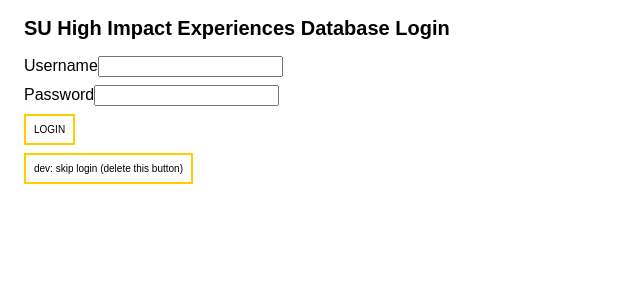
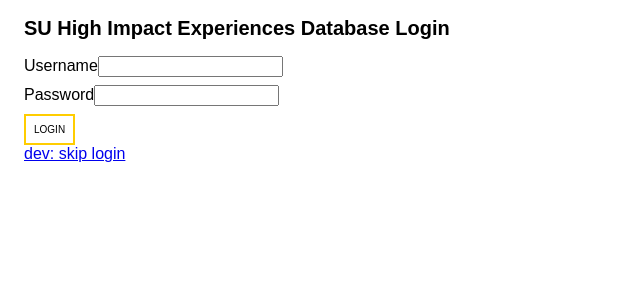
Before and after one commit to h-hedrick/cs-capstone-2020-hie, an Angular app in the folder hie-fred/: page / in a window 1280 px wide. Shown: the top 300 px of the page, without its empty margins (0-640 px from the left). Built offline with nearby package versions, Linux system fonts and the light colour scheme.

Commit message:
non-working button is now a working link.

```diff
--- a/hie-fred/src/app/body/body.component.html
+++ b/hie-fred/src/app/body/body.component.html
@@ -1,5 +1,5 @@
 <h1>Hi {{currentUser.firstName}}!</h1>
-<p>this is from body.component.html I contain the following 3 components</p>
+<p>this is from body.component.html, which is calling the following 3 components</p>
 <!-- TODO:
     filters: search, other filters
     dataBasic: just the table
--- a/hie-fred/src/app/loginComponent/loginComponent.component.html
+++ b/hie-fred/src/app/loginComponent/loginComponent.component.html
@@ -24,12 +24,9 @@
             LOGIN
         </button>
     </div>
-    <!-- temporary button to route directly from loginComponent to body
-            becasue authentication is unfinished and this won't get deployed soon anyway 4/13/20-->
-    <div class="form-group">
-        <button [disabled]="loading" class="button">
-            <span *ngIf="loading" class="spinner-border spinner-border-sm mr-1"></span>
-            dev: skip login (delete this button)
-        </button>
-    </div>
+    <!-- temporary link that routes directly from loginComponent to body
+    becasue authentication is unfinished and this doesn't seem like it'll actually get deployed anyway 4/13/20-->
+    <nav>
+        <a routerLink = "/home">dev: skip login</a>
+    </nav>
 </form>
```
